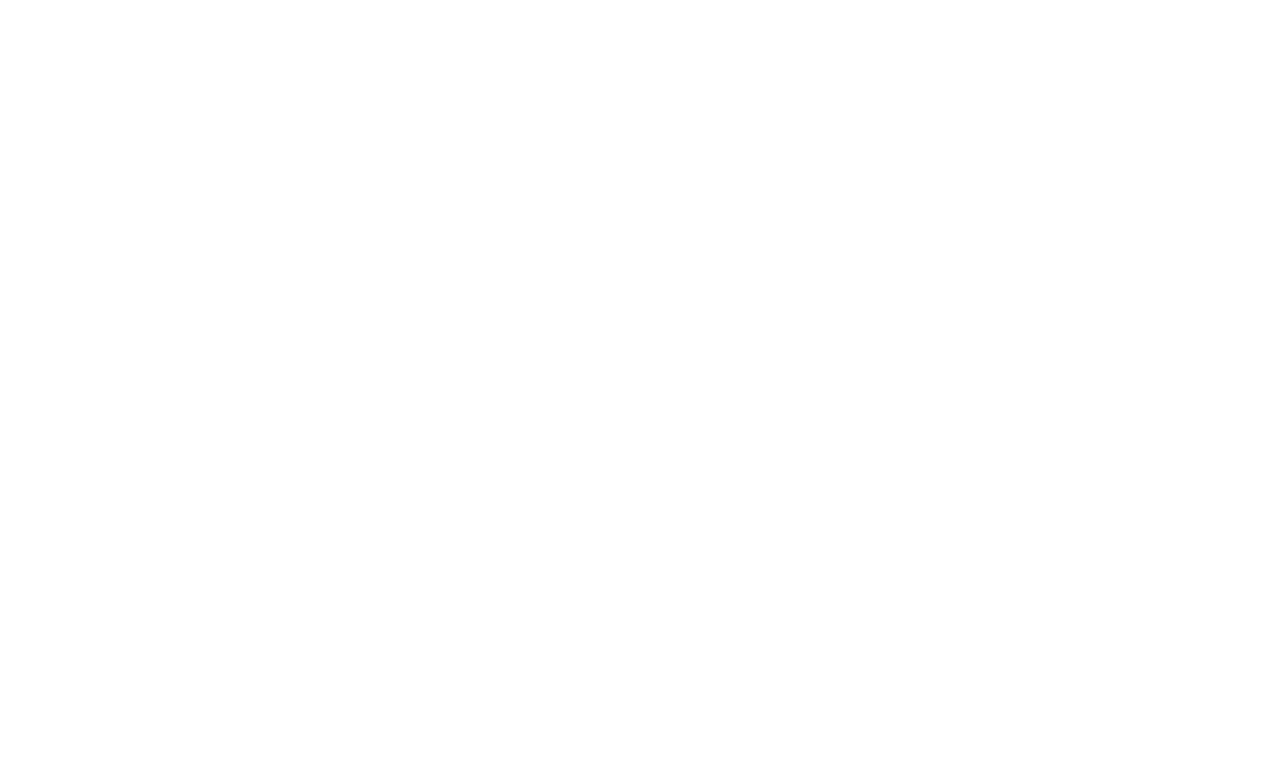
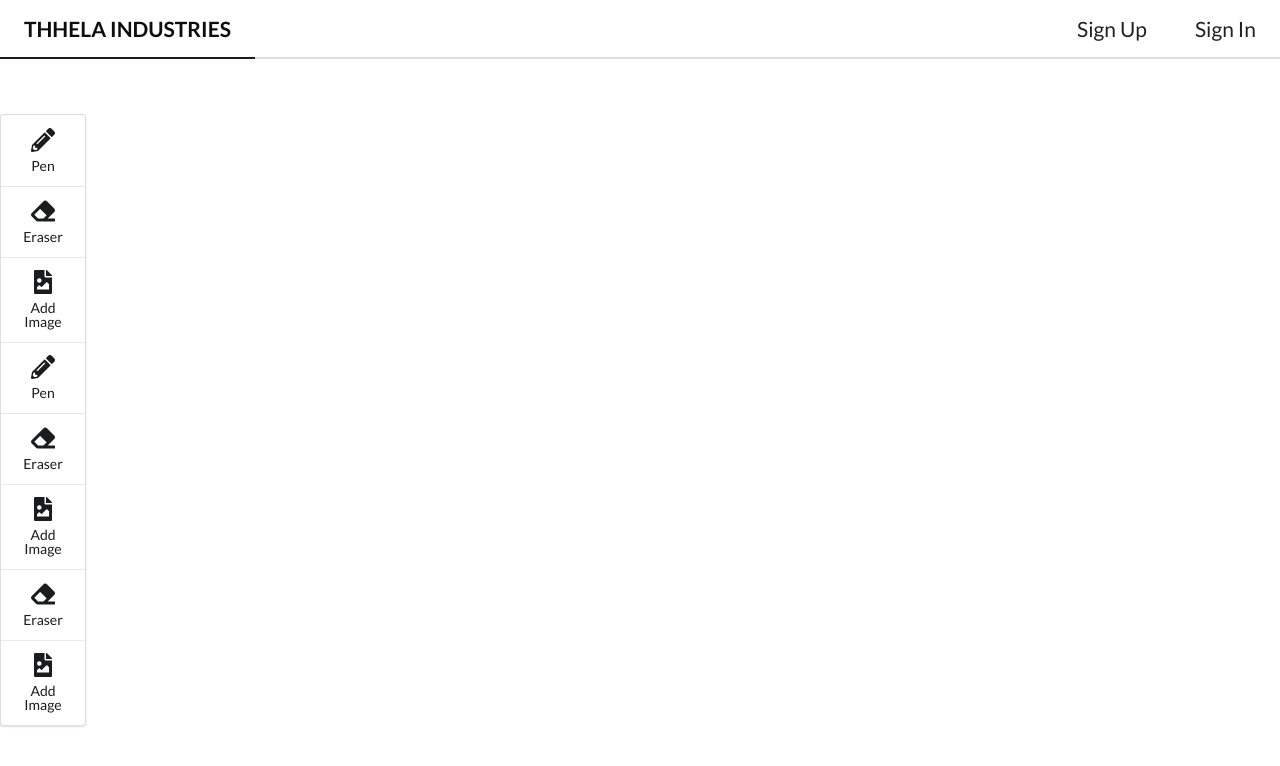
Before and after one commit to ysaini01/WhiteBoard, a plain HTML site: page index.html in a window 1280 px wide. Drawn offline with nearby package versions, Linux system fonts and the light colour scheme.

Commit message:
initial styling

```diff
--- a/assets/stylesheets/app.css
+++ b/assets/stylesheets/app.css
@@ -2,3 +2,35 @@
     margin: 0;
     padding: 0;
 }
+
+body {
+    overflow: hidden;
+}
+
+div.ui.secondary.pointing.menu{
+    position: absolute;
+    z-index: 11;
+    width: 100%;
+}
+
+nav a{
+    font-size: 1.5rem;
+}
+
+canvas{
+    z-index: 10;
+    position: relative;
+}
+
+div.ui.vertical.icon.menu{
+    position: absolute;
+    z-index: 11;
+}
+
+div.side-bar{
+    height: 105%;
+    display: flex;
+    align-items: center;
+    position:absolute;
+    z-index:11;
+}
--- a/index.html
+++ b/index.html
@@ -4,13 +4,67 @@
     <meta charset="UTF-8">
     <meta http-equiv="X-UA-Compatible" content="IE=edge">
     <meta name="viewport" content="width=device-width, initial-scale=1.0">
+    <link rel="stylesheet" href="https://cdn.jsdelivr.net/npm/semantic-ui@2.4.2/dist/semantic.min.css">
     <link rel="stylesheet" href="assets/stylesheets/app.css">
     <title>Whiteboard</title>
 </head>
 <body>
+    <nav>
+      <div class="ui secondary pointing menu">
+          <a class="active item">
+            THHELA INDUSTRIES
+          </a>
+          <div class="right menu">
+            <a class="ui item">
+              Sign Up
+            </a>
+            <a class="ui item">
+              Sign In
+            </a>
+          </div>
+      </div>
+    </nav>
+    <div class="side-bar">
+      <div class="ui vertical labeled icon menu">
+        <a class="item">
+          <i class="pencil alternate icon"></i>
+          Pen
+        </a>
+        <a class="item">
+          <i class="eraser icon"></i>
+          Eraser
+        </a>
+        <a class="item">
+          <i class="file image icon"></i>
+          Add Image
+        </a>
+        <a class="item">
+          <i class="pencil alternate icon"></i>
+          Pen
+        </a>
+        <a class="item">
+          <i class="eraser icon"></i>
+          Eraser
+        </a>
+        <a class="item">
+          <i class="file image icon"></i>
+          Add Image
+        </a>
+        <a class="item">
+          <i class="eraser icon"></i>
+          Eraser
+        </a>
+        <a class="item">
+          <i class="file image icon"></i>
+          Add Image
+        </a>
+      </div>
+    </div>
+
     <canvas>
-
     </canvas>
+    <script src="https://code.jquery.com/jquery-3.6.0.min.js" integrity="sha256-/xUj+3OJU5yExlq6GSYGSHk7tPXikynS7ogEvDej/m4=" crossorigin="anonymous"></script>
+    <script src="https://cdn.jsdelivr.net/npm/semantic-ui@2.4.2/dist/semantic.min.js"></script>
     <script src="assets/js/app.js"></script>
 </body>
 </html>
```
